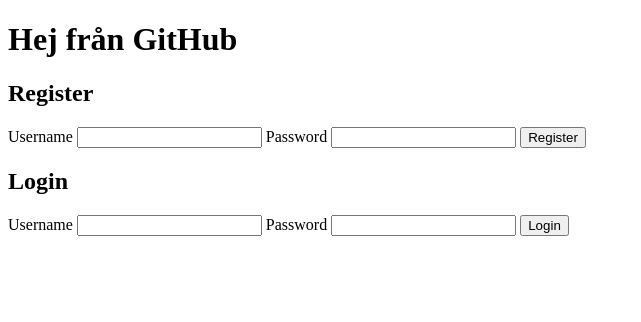
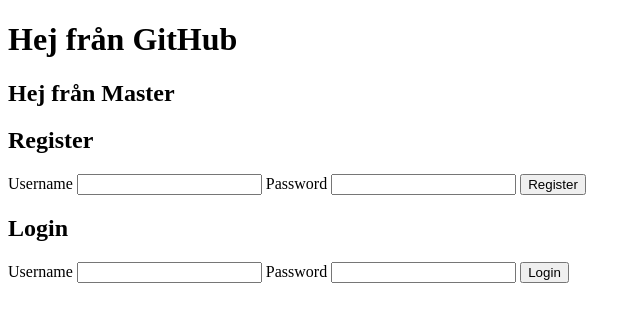
Before and after one commit to fed18/login, a PHP site: page /index.php in a window 1280 px wide. Shown: the top 322 px of the page, without its empty margins (0-641 px from the left). Run offline with PHP 8.4, Linux system fonts and the light colour scheme.

Commit message:
Update from master

```diff
--- a/index.php
+++ b/index.php
@@ -12,6 +12,7 @@ session_start();
 <body>
   <header>
     <h1> Hej från GitHub </h1>
+    <h2> Hej från Master </h2>
   </header>
   <h2>Register</h2>
   <form action="register.php" method="POST">
```
